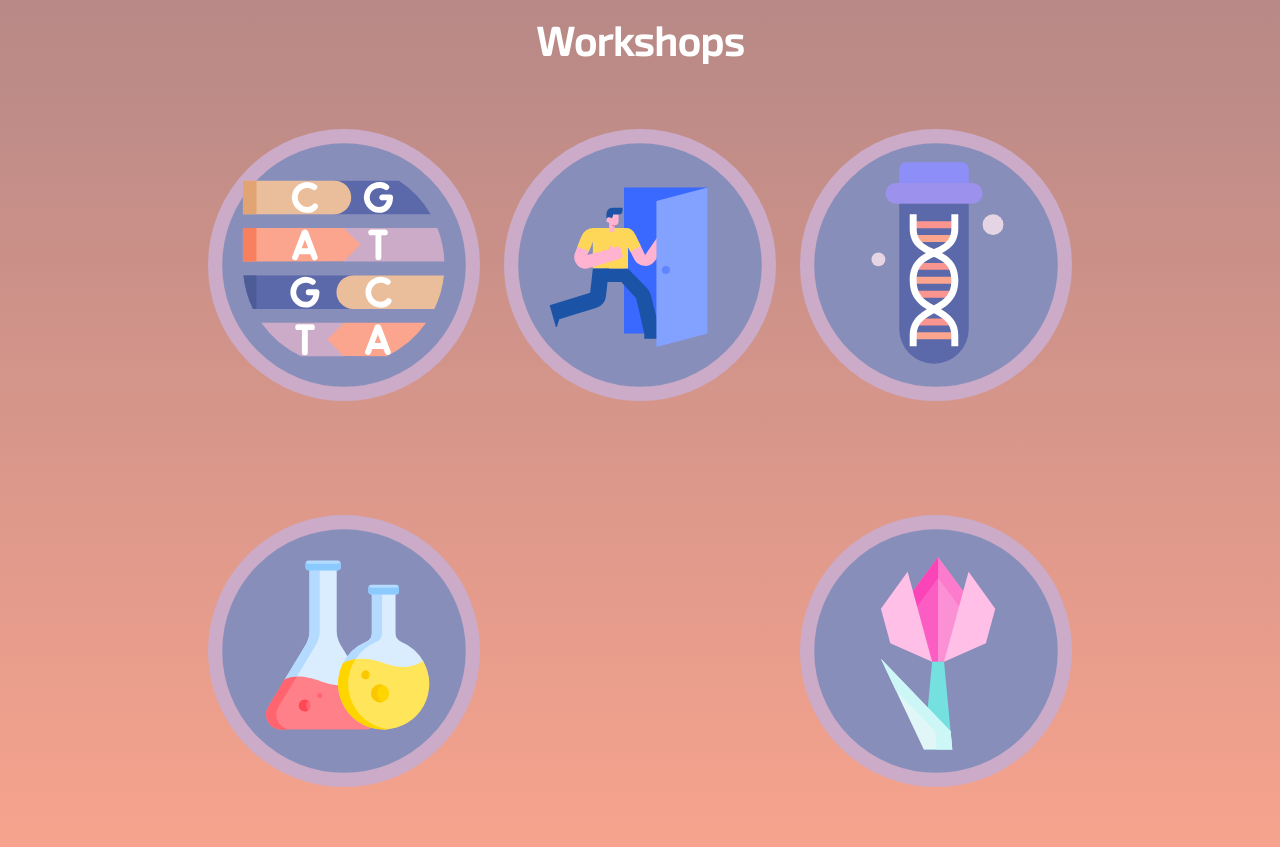
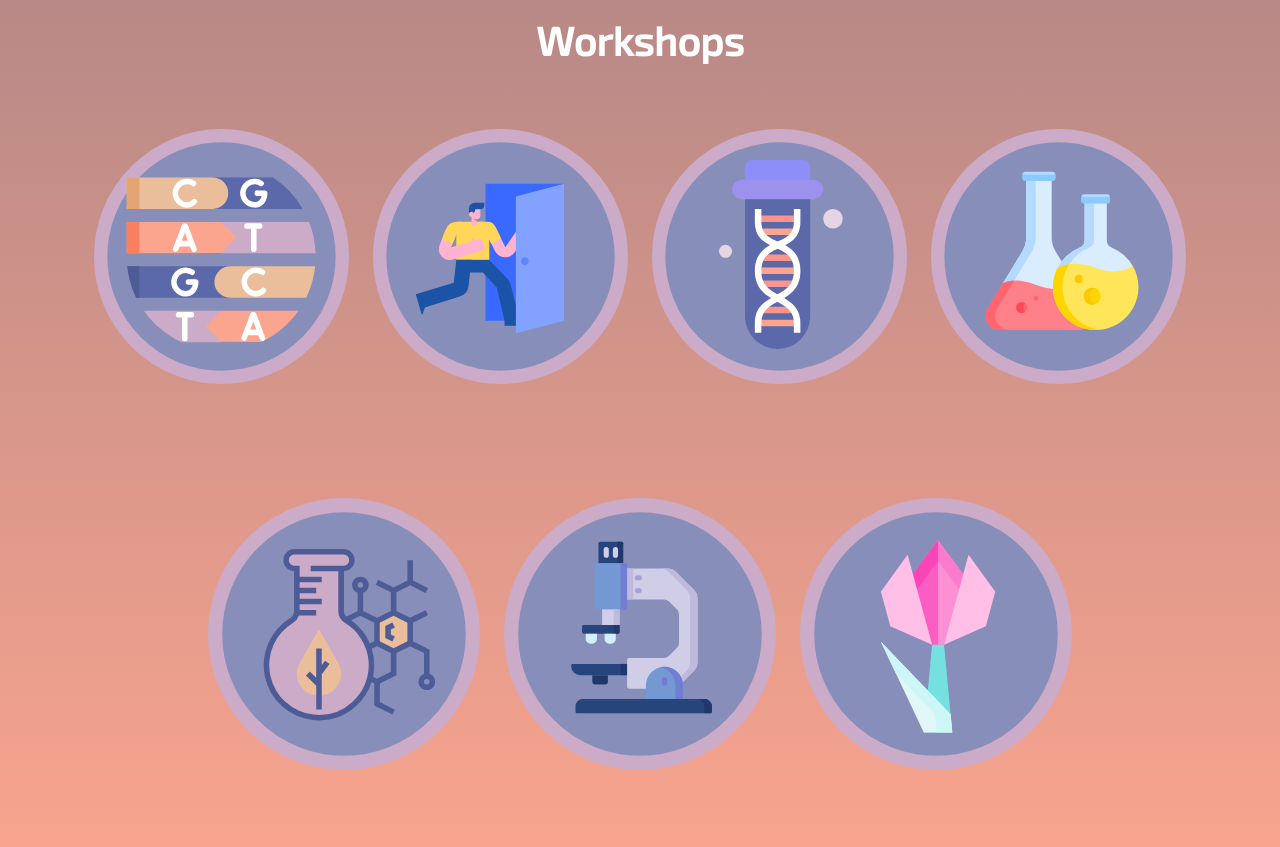
Before and after one commit to ddrjn/wiki2021.github.io, a plain HTML site: page education.html in a window 1280 px wide. Shown: the part 1460-2307 px from the top of the page. Drawn offline with nearby package versions, Linux system fonts and the light colour scheme.

Commit message:
added additional workshops,

```diff
--- a/education.html
+++ b/education.html
@@ -115,26 +115,55 @@
             <div class="d-flex align-items-center row">
                 <h1> Workshops </h1>
                 <div class="education-icons row">
-                    <div class="col-lg-4 col-md-6 col-sm-6 col-xs-12 hover-div">
+                    <div class="col ">
+                        <img src="res/img/education_dna.svg" alt="" class="svg-invert-on-hover">
+                    </div>
+                    <div class="col ">
+                        <img src="res/img/education_sjebalsa.svg" alt="" class="svg-invert-on-hover">
+                    </div>
+                    <div class="col ">
+                        <img src="res/img/education_odna_ebanaja_kolba.svg" alt="" class="svg-invert-on-hover">
+                    </div>
+                    <div class="col">
+                        <img src="res/img/education_kolbi.svg" alt="" class="svg-invert-on-hover">
+                    </div>
+                </div>
+                <div class="education-icons row icons-kostilj">
+                    <div class="col">
+                        <img src="res/img/education_kolba_dna.svg" alt="" class="svg-invert-on-hover">
+                    </div>
+                    <div class="col ">
+                        <img src="res/img/education_microscope.svg" alt="" class="svg-invert-on-hover">
+                    </div>
+                    <div class="col ">
+                        <img src="res/img/education_flower.svg" alt="" class="svg-invert-on-hover">
+                    </div>
+                </div>
+                <!-- <div class="education-icons row">
+                    <div class="col-lg-4 ">
                         <img src="res/img/education_dna.svg" alt="" class="img-responsive">
                     </div>
-                    <div class="col-lg-4 col-md-6 col-sm-6 col-xs-12 hover-div">
+                    <div class="col-lg-4 ">
                         <img src="res/img/education_sjebalsa.svg" alt="" class="img-responsive">
                     </div>
-                    <div class="col-lg-4 col-md-6 col-sm-6 col-xs-12 hover-div">
+                    <div class="col-lg-4 ">
                         <img src="res/img/education_odna_ebanaja_kolba.svg" alt="" class="img-responsive">
+                    </div>
+                    <div class="col-lg-4 ">
+                        <img src="res/img/education_kolbi.svg" alt="" class="img-responsive">
                     </div>
                 </div>
                 <div class="education-icons row">
-                    <div class="col-lg-4 col-md-6 col-sm-6 col-xs-12 hover-div">
-                        <img src="res/img/education_kolbi.svg" alt="" class="img-responsive">
+                    <div class="col-lg-4 ">
+                        <img src="res/img/education_kolba_dna.svg" alt="" class="img-responsive">
                     </div>
-                    <div class="col-lg-4 col-md-6 col-sm-6 col-xs-12">
+                    <div class="col-lg-4 ">
+                        <img src="res/img/education_microscope.svg" alt="" class="img-responsive">
                     </div>
-                    <div class="col-lg-4 col-md-6 col-sm-6 col-xs-12 hover-div">
+                    <div class="col-lg-4 ">
                         <img src="res/img/education_flower.svg" alt="" class="img-responsive">
                     </div>
-                </div>
+                </div> -->
             </div>
         </div>
     </section>
@@ -173,6 +202,14 @@
                                 <circle class="cls-1 modal-circle" data-target="modalGlobal" cx="211.5" cy="2003.5" r="12" id="circleGlobal"/>
                                 <circle class="cls-1 modal-circle" data-target="modalEscape" cx="423.5" cy="2128.5" r="18" id="circleEscape"/>
                                 <circle class="cls-1" cx="273.5" cy="14.5" r="14"/>
+                                <defs>
+                                    <linearGradient class="circke-gradient" id="circle-hover-gradient" x1="0" x2="0" y1="150" y2="0"
+                                                    gradientUnits="userSpaceOnUse">
+                                        <stop offset="0%" stop-color="red"/>
+                                        <stop offset="100%" stop-color="red"/>
+                                    </linearGradient>
+                                </defs>
+
                             </g>
                         </g>
                     </svg>
--- a/res/css/education.css
+++ b/res/css/education.css
@@ -36,9 +36,19 @@ h1 {
 /* ################################ */
 
 .education-icons {
-    width: 80%;
+    /* width: 80%; */
     margin: 0 auto;
 }
+
+.icons-kostilj {
+    width: 80%;
+}
+
+.svg-invert-on-hover:hover {
+    filter: invert(100%);
+    -webkit-filter: invert(100%);
+}
+
 .hover-div:hover {
     box-shadow: 4px 4px 14px 6px rgba(0,0,0,0.6);
 }
@@ -74,6 +84,7 @@ h1 {
     fill: #fff;
     stroke: #867481;
     stroke-miterlimit: 10;
+    transition: 0.8s;
 }
 
 .pe-header {
@@ -147,12 +158,33 @@ h1 {
 /* Circle hover */
 /*
 Чисто ДЕМО. Потом можем тут какой ниюудь ревльно красивый ээфект сделать типо градиент снизу.
+*/
 
-*/
 .modal-circle:hover {
-    fill:red;
+    fill: #5B69AA;
 }
 
+/*
+    Пытался сделать красивый градиент чтобы типо на hover
+    Он шел снизу вверх как в main section
+*/
+
+/*
+.modal-circle:hover {
+    fill: url('#circle-hover-gradient');
+}
+
+.stop {
+    transition: 2s;
+}
+
+.modal-circle:hover stop:first-child {
+    stop-color: #24bed2;
+}
+
+.modal-circle:hover stop:last-child {
+    stop-color: #32ffe4;
+} */
 
 .modal .bg-modal-img {
     background-image: url('../img/education_modal_bg.svg');
```
Also changed, not shown: res/img/education_kolba_dna.svg (added), res/img/education_microscope.svg (added).
